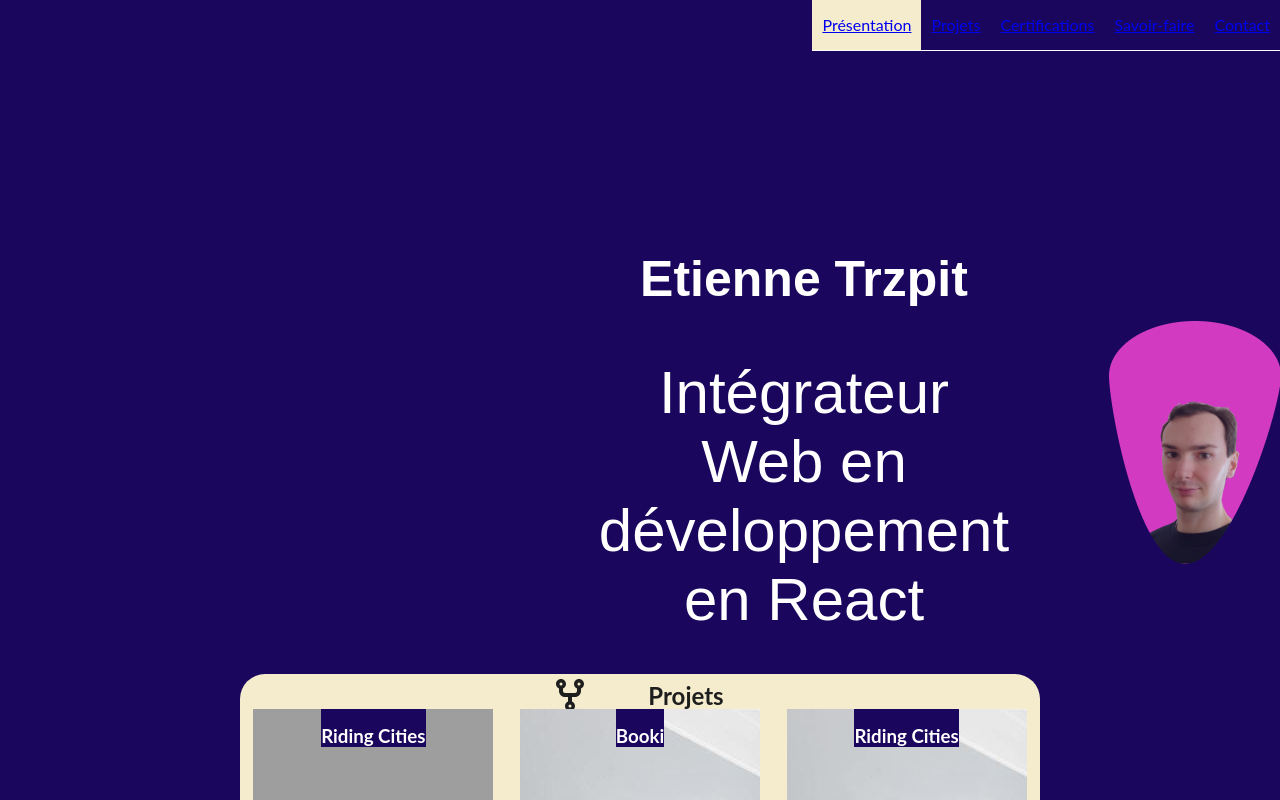
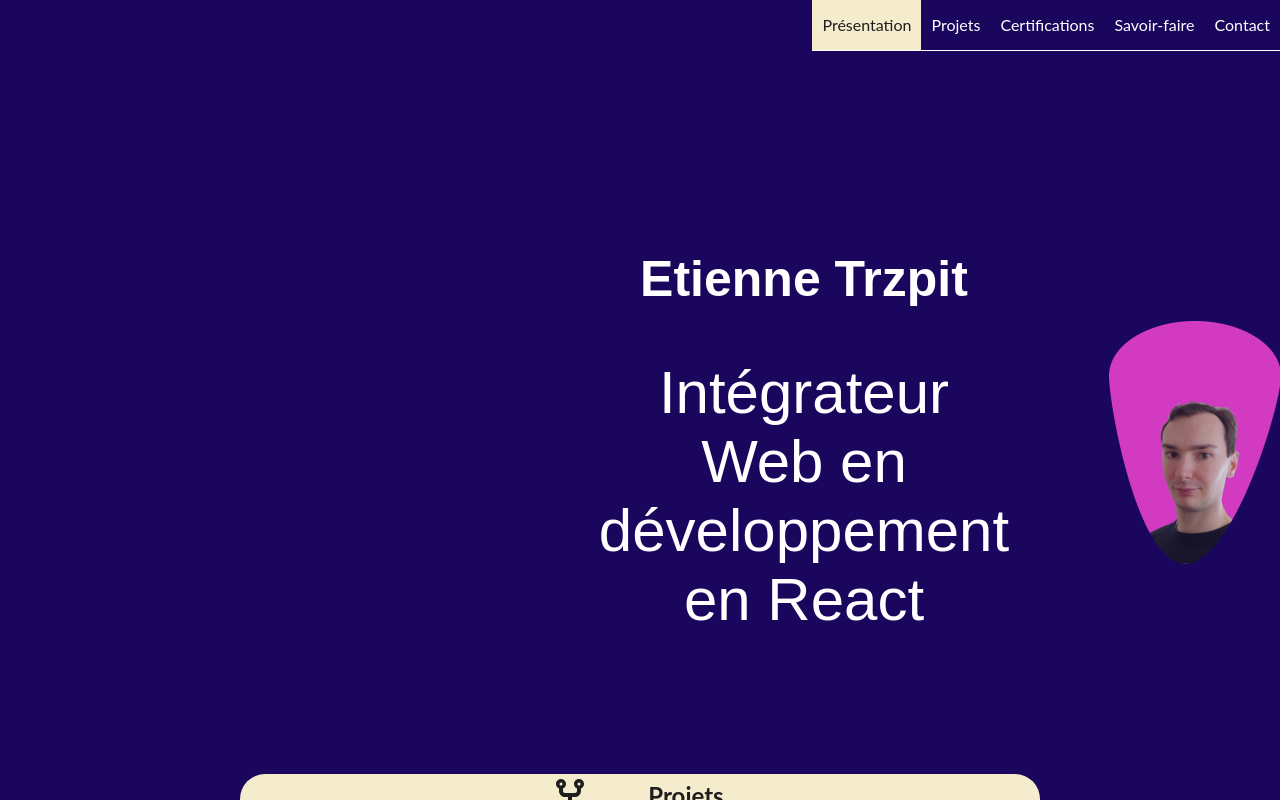
Before and after one commit to EtienneTrzpit/portfoliov3, a React (Vite) app: page / in a window 1280 px wide. Shown: the top 800 px of the page. Built offline with nearby package versions, Linux system fonts and the light colour scheme; grey boxes are pictures that could not be loaded.

Commit message:
css navbar

```diff
--- a/src/components/Main.jsx
+++ b/src/components/Main.jsx
@@ -19,7 +19,7 @@ export default function Main(){
                 else {
                     entry.target.classList.remove('section-active');
                 }
-        }), { threshold: 0.5 };
+        }), { threshold: 1 };
     });
     cardRefs.current.forEach(ref => observer.observe(ref));
 }, []);
--- a/src/index.css
+++ b/src/index.css
@@ -23,6 +23,11 @@ body {
   color: white;
   font-family: Lato, sans-serif;
   margin: 0;
+}
+
+.navbar a {
+  color: inherit;
+  text-decoration: none;
 }
 
 .content{
@@ -106,6 +111,7 @@ body {
   display: flex;
   align-items: center;
   margin-left: 600px;
+  margin-bottom: 100px;
 }
 
 .presentation-txt{
```
